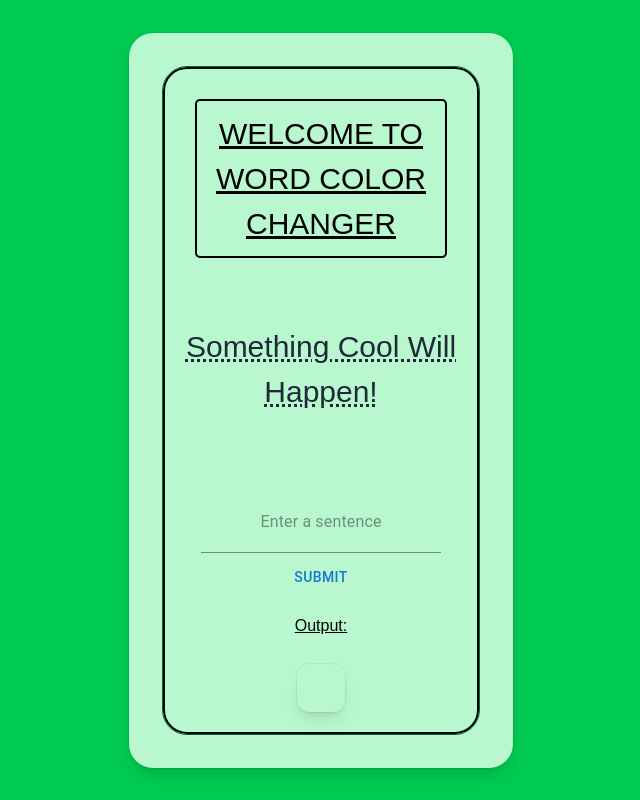
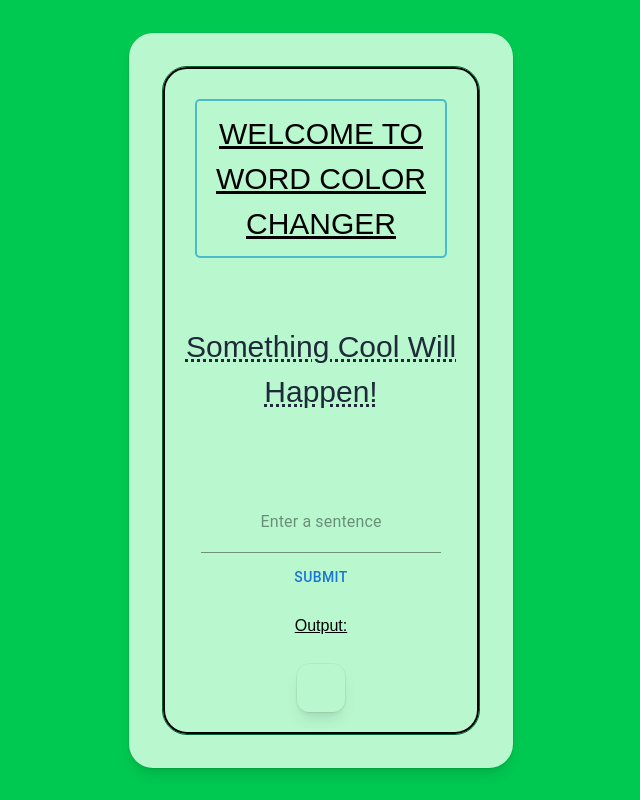
Before and after one commit to Steven-Ou/WordChanger, a Next.js app in the folder word/: page / in a window 1280 px wide. Shown: the whole page, without its empty margins (319-959 px from the left). Built offline with nearby package versions, Linux system fonts and the light colour scheme.

Commit message:
making the animation infinite and hte border changing with color given

```diff
--- a/word/app/globals.css
+++ b/word/app/globals.css
@@ -74,5 +74,5 @@ html, body{
   }
 }
 .animate-borderColor{
-
+  animation: borderColorChange 4s linear infinite;
 }
```
